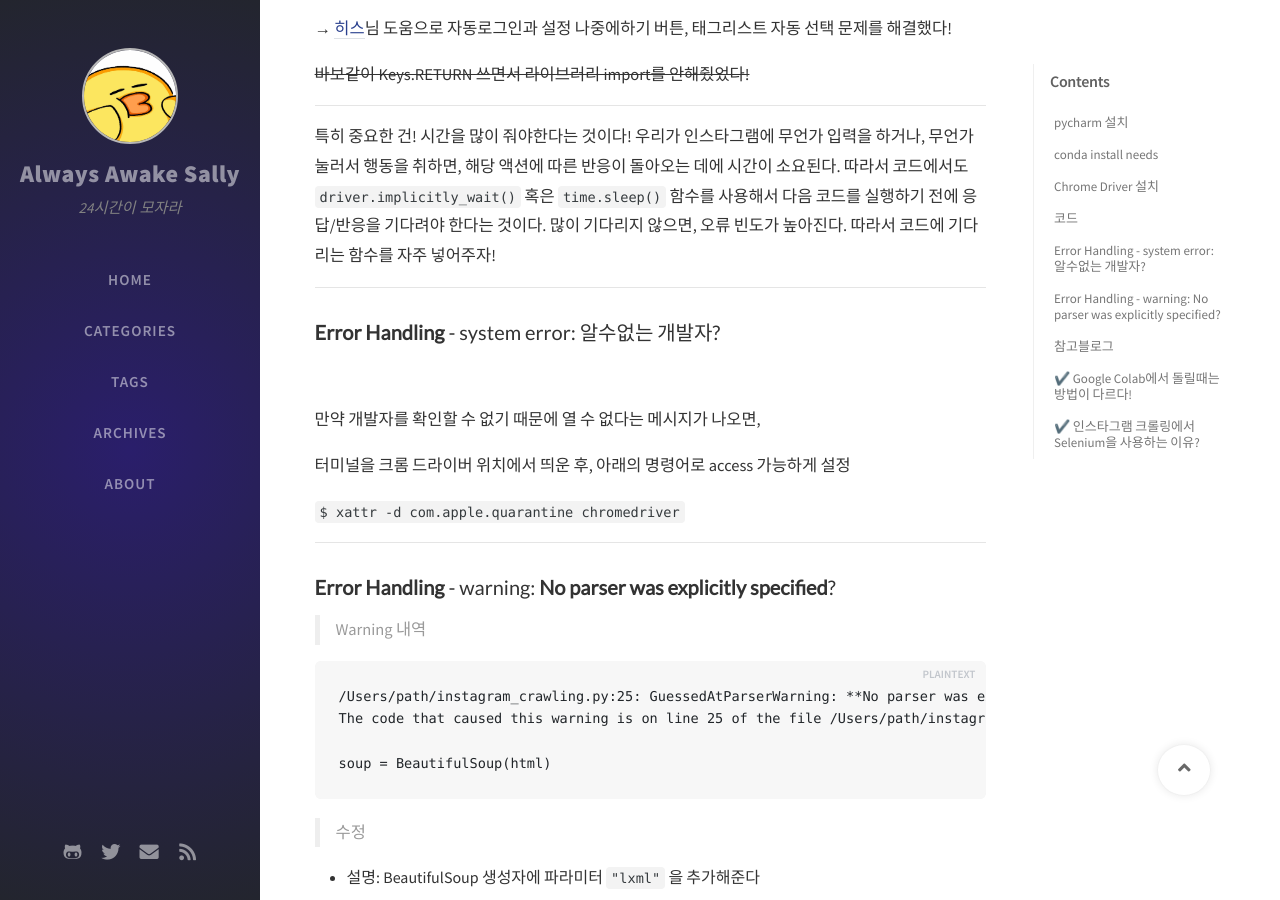
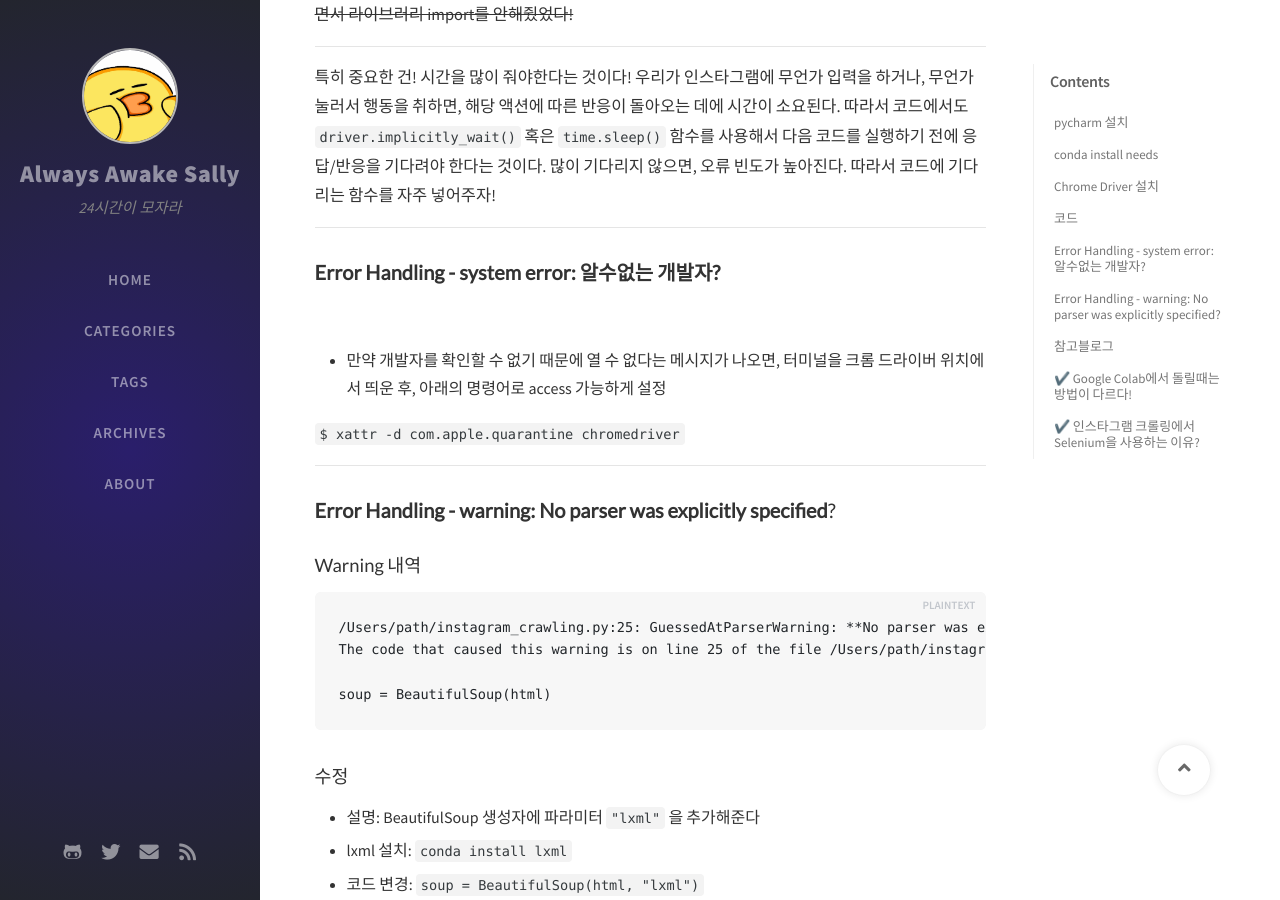
Before and after one commit to bsm8734/bsm8734.github.io, a Jekyll site: the page built from _posts/Data_Processing/2021-02-10-Instagram_Crawling.md, in a window 1280 px wide and 900 px high, scrolled down 3073 px. Built offline with Jekyll 4.4.1, drawn with Linux system fonts in a browser that asks for light colours; nearby versions of some CDN libraries; comment, search, counter and statistics services are not loaded.

````diff
--- a/_posts/Data_Processing/2021-02-10-Instagram_Crawling.md
+++ b/_posts/Data_Processing/2021-02-10-Instagram_Crawling.md
@@ -9,9 +9,8 @@ tags: [DataProcessing, ImgCrawling]
 
 ---
 
-부캠 팀원들과 피어세션의 연장선으로 소규모 프로젝트 **"나만의 데이터셋 만들기"** 를 해볼것이다.
-
-Google images download에서 긁어오는 이미지 이외에 더 다양한 이미지를 얻기 위해서 인스타그램 크롤링을 시도해보기로 하였다.
+- 부캠 팀원들과 피어세션의 연장선으로 소규모 프로젝트 **"나만의 데이터셋 만들기"** 를 해볼것이다.
+- Google images download에서 긁어오는 이미지 이외에 더 다양한 이미지를 얻기 위해서 인스타그램 크롤링을 시도해보기로 하였다.
 
 ---
 
@@ -30,13 +29,12 @@ Google images download에서 긁어오는 이미지 이외에 더 다양한 이
 
 ### **Chrome Driver 설치**
 
-크롬 버전에 맞는 크롬 드라이버 설치
+- 크롬 버전에 맞는 크롬 드라이버 설치
+- 크롬드라이버를 프로젝트 내부로 위치시키기(py 파일과 동일한 위치로 이동)
 
-크롬드라이버를 프로젝트 내부로 위치시키기(py 파일과 동일한 위치로 이동)
+![sources/Untitled.png](/assets/img/sources/2021-02-10-1.png.png)
 
-![sources/Untitled.png](sources/Untitled.png)
-
-img 폴더, 크롬드라이버, 코드 이렇게 3개는 동일한 위치에 있어야한다.
+- img 폴더, 크롬드라이버, 코드 이렇게 3개는 동일한 위치에 있어야한다.
 
 ### **코드**
 
@@ -127,9 +125,7 @@ driver.close()
 ```
 
 ~~이 코드의 단점은 로그인버튼과 설정 나중에하기 버튼과 태그리스트에서 하나를 골라서 **클릭해주는 기능이 없다**는 것이다. 따라서 시간초과가 나기 전에 버튼을 눌러야한다. ㅋㅋ~~
-
 → [히스](https://github.com/Heeseok-Jeong)님 도움으로 자동로그인과 설정 나중에하기 버튼, 태그리스트 자동 선택 문제를 해결했다!
-
 ~~바보같이 Keys.RETURN 쓰면서 라이브러리 import를 안해줬었다!~~
 
 ---
@@ -161,7 +155,7 @@ The code that caused this warning is on line 25 of the file /Users/path/instagra
 soup = BeautifulSoup(html)
 ```
 
-> 수정
+#### 수정
 
 - 설명: BeautifulSoup 생성자에 파라미터 `"lxml"` 을 추가해준다
 - lxml 설치: `conda install lxml`
@@ -176,25 +170,18 @@ soup = BeautifulSoup(html)
 
 ### **참고블로그**
 
-[https://dahaha.tistory.com/76](https://dahaha.tistory.com/76)
-
-[https://beomi.github.io/2017/02/27/HowToMakeWebCrawler-With-Selenium/](https://beomi.github.io/2017/02/27/HowToMakeWebCrawler-With-Selenium/)
-
-[https://jessymin.github.io/web-scraping/2019/10/01/selenium-chrome-binary-error-solution.html](https://jessymin.github.io/web-scraping/2019/10/01/selenium-chrome-binary-error-solution.html)
-
-[https://it-neicebee.tistory.com/75?category=890500](https://it-neicebee.tistory.com/75?category=890500)
-
-[https://wikidocs.net/67691](https://wikidocs.net/67691)
-
-[https://edu.goorm.io/qna/3367](https://edu.goorm.io/qna/3367)
-
-[https://yxxnah.github.io/2019/10/02/Web-Crawling-4-Selenium/](https://yxxnah.github.io/2019/10/02/Web-Crawling-4-Selenium/)
+- [https://dahaha.tistory.com/76](https://dahaha.tistory.com/76)
+- [https://beomi.github.io/2017/02/27/HowToMakeWebCrawler-With-Selenium/](https://beomi.github.io/2017/02/27/HowToMakeWebCrawler-With-Selenium/)
+- [https://jessymin.github.io/web-scraping/2019/10/01/selenium-chrome-binary-error-solution.html](https://jessymin.github.io/web-scraping/2019/10/01/selenium-chrome-binary-error-solution.html)
+- [https://it-neicebee.tistory.com/75?category=890500](https://it-neicebee.tistory.com/75?category=890500)
+- [https://wikidocs.net/67691](https://wikidocs.net/67691)
+- [https://edu.goorm.io/qna/3367](https://edu.goorm.io/qna/3367)
+- [https://yxxnah.github.io/2019/10/02/Web-Crawling-4-Selenium/](https://yxxnah.github.io/2019/10/02/Web-Crawling-4-Selenium/)
 
 ### **✔️ Google Colab에서 돌릴때는 방법이 다르다!**
 
-[https://ai-run.tistory.com/47](https://ai-run.tistory.com/47)
-
-[https://beomi.github.io/2017/09/28/HowToMakeWebCrawler-Headless-Chrome/](https://beomi.github.io/2017/09/28/HowToMakeWebCrawler-Headless-Chrome/)
+- [https://ai-run.tistory.com/47](https://ai-run.tistory.com/47)
+- [https://beomi.github.io/2017/09/28/HowToMakeWebCrawler-Headless-Chrome/](https://beomi.github.io/2017/09/28/HowToMakeWebCrawler-Headless-Chrome/)
 
 ### **✔️ 인스타그램 크롤링에서 Selenium을 사용하는 이유?**
 
````
Also changed, not shown: other parts of _posts/Data_Processing/2021-02-10-Instagram_Crawling.md (+5 -7 lines).
